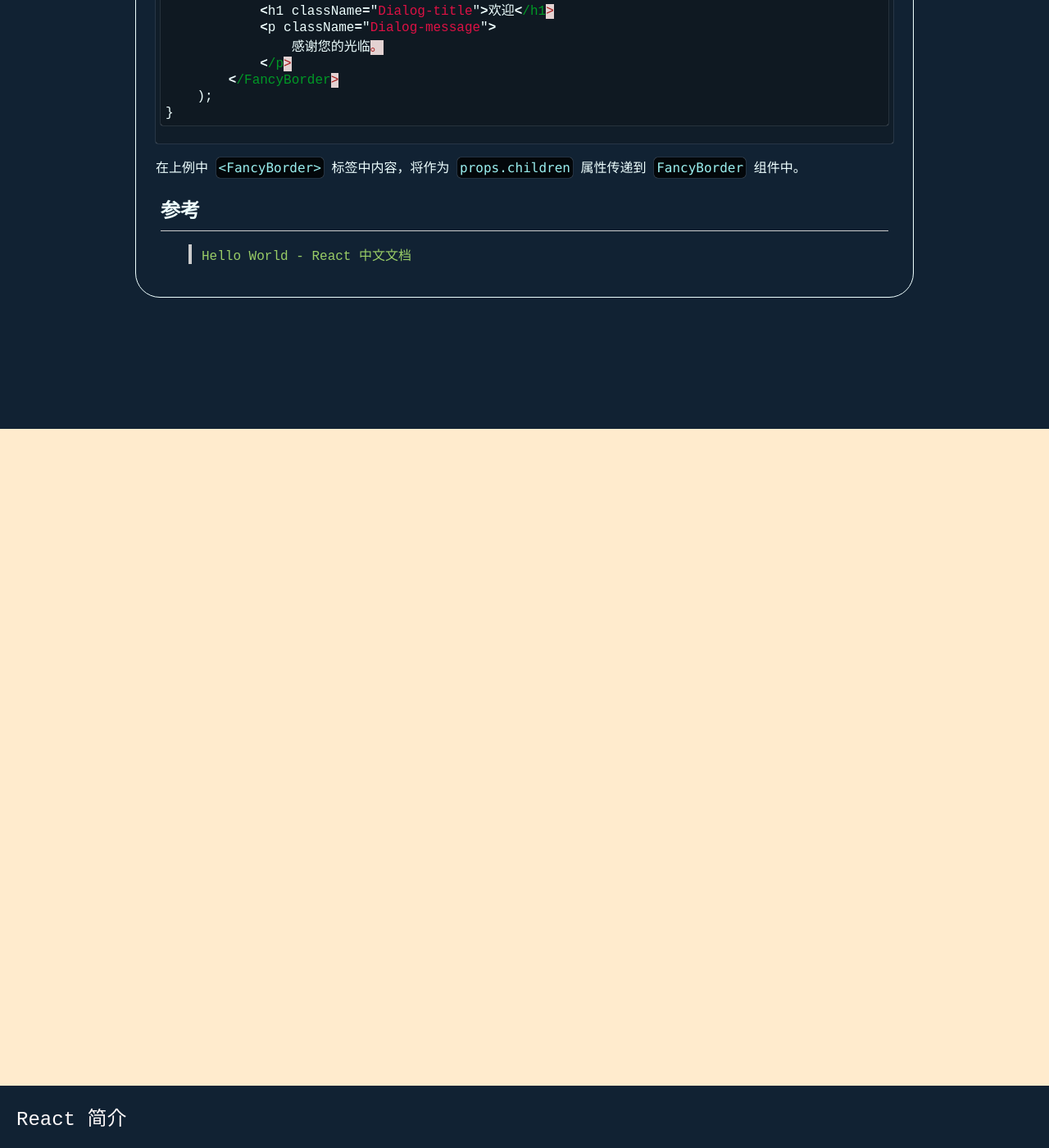
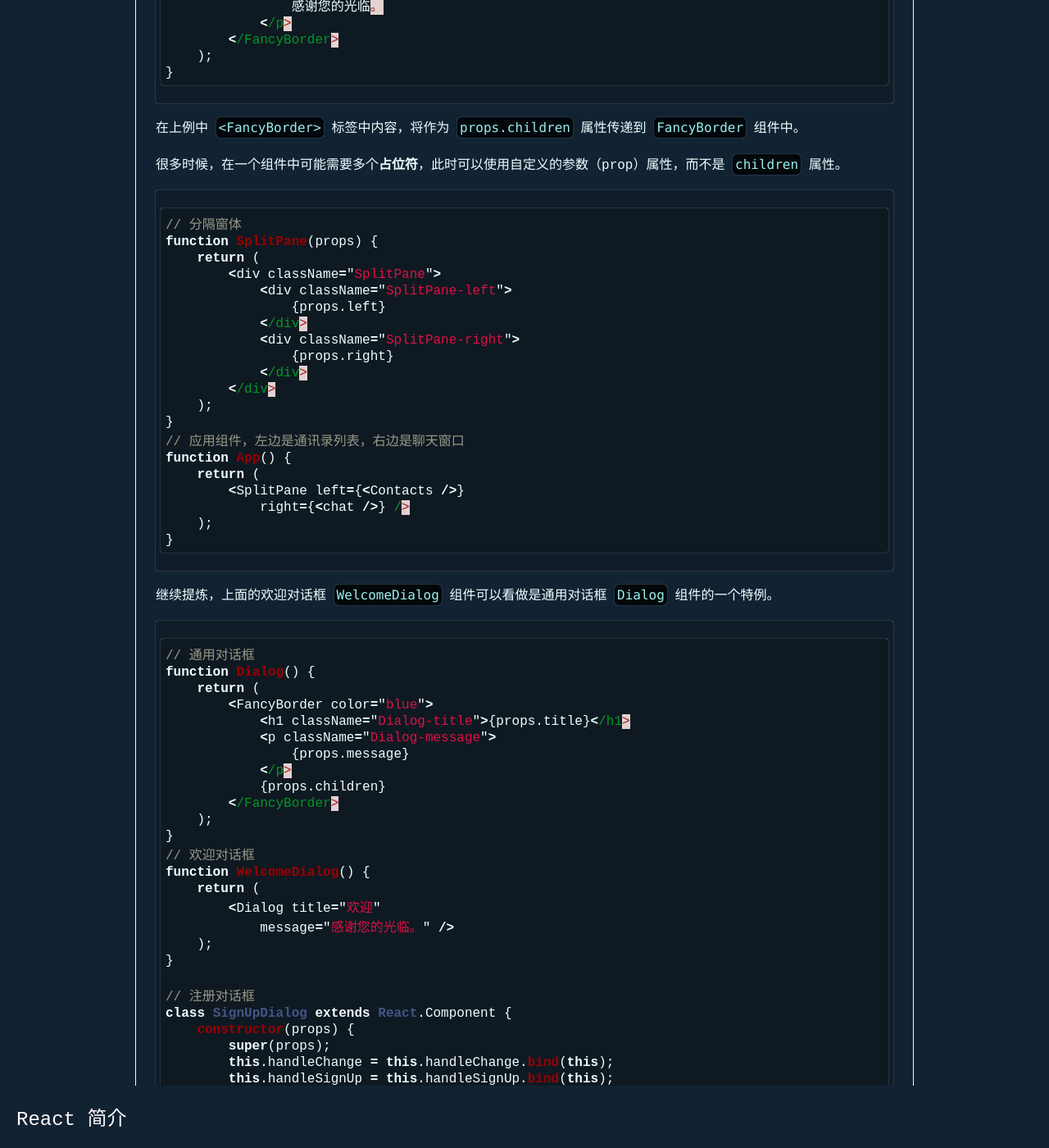
Before and after one commit to rzning/blog-2017, a Jekyll site: the page built from _posts/2017-04-29-react.md, in a window 1280 px wide and 1400 px high, scrolled down 14970 px. Shown: the whole window at 82% size. Built offline with Jekyll 4.4.1, drawn with Linux system fonts in a browser that asks for light colours; some of the changed text lies outside the part shown.

Commit message:
Updated : blog `react.md`
组合和继承对比

````diff
--- a/_posts/2017-04-29-react.md
+++ b/_posts/2017-04-29-react.md
@@ -703,6 +701,91 @@ function WelcomeDialog() {
 
 在上例中 `<FancyBorder>` 标签中内容，将作为 `props.children` 属性传递到 `FancyBorder` 组件中。
 
+很多时候，在一个组件中可能需要多个**占位符**，此时可以使用自定义的参数（prop）属性，而不是 `children` 属性。
+
+```js
+// 分隔窗体
+function SplitPane(props) {
+    return (
+        <div className="SplitPane">
+            <div className="SplitPane-left">
+                {props.left}
+            </div>
+            <div className="SplitPane-right">
+                {props.right}
+            </div>
+        </div>
+    );
+}
+// 应用组件，左边是通讯录列表，右边是聊天窗口
+function App() {
+    return (
+        <SplitPane left={<Contacts />}
+            right={<chat />} />
+    );
+}
+```
+
+继续提炼，上面的欢迎对话框 `WelcomeDialog` 组件可以看做是通用对话框 `Dialog` 组件的一个特例。
+
+```js
+// 通用对话框
+function Dialog() {
+    return (
+        <FancyBorder color="blue">
+            <h1 className="Dialog-title">{props.title}</h1>
+            <p className="Dialog-message">
+                {props.message}
+            </p>
+            {props.children}
+        </FancyBorder>
+    );
+}
+// 欢迎对话框
+function WelcomeDialog() {
+    return (
+        <Dialog title="欢迎"
+            message="感谢您的光临。" />
+    );
+}
+
+// 注册对话框
+class SignUpDialog extends React.Component {
+    constructor(props) {
+        super(props);
+        this.handleChange = this.handleChange.bind(this);
+        this.handleSignUp = this.handleSignUp.bind(this);
+        this.state = { login: '' };
+    }
+    handleChange(e) {
+        this.setState({ login: e.target.value });
+    }
+    handleSignUp() {
+        alert(`${this.state.login}，欢迎您的加入。`);
+    }
+    render() {
+        return (
+            <Dialog title="一带一路计划"
+                message="请填写您的名字">
+                <input value={this.state.login}
+                    onChange={this.handleChange} />
+                <button onClick={this.handleSignUp}>
+                    加入
+                </button>
+            </Dialog>
+        );
+    }
+}
+```
+
+## React 编程思想
+
+React 是运用 JavaScript 构建大型高性能 Web 的首选。
+
+下面以构建一个可搜索的产品列表为例，说明使用 React 的思考过程。
+
+> - 参考： [React 的编程思想 - React 中文文档](http://www.css88.com/react/docs/thinking-in-react.html)
+
 
 
 
````
Also changed, not shown: other parts of _posts/2017-04-29-react.md (+1 -3 lines).
